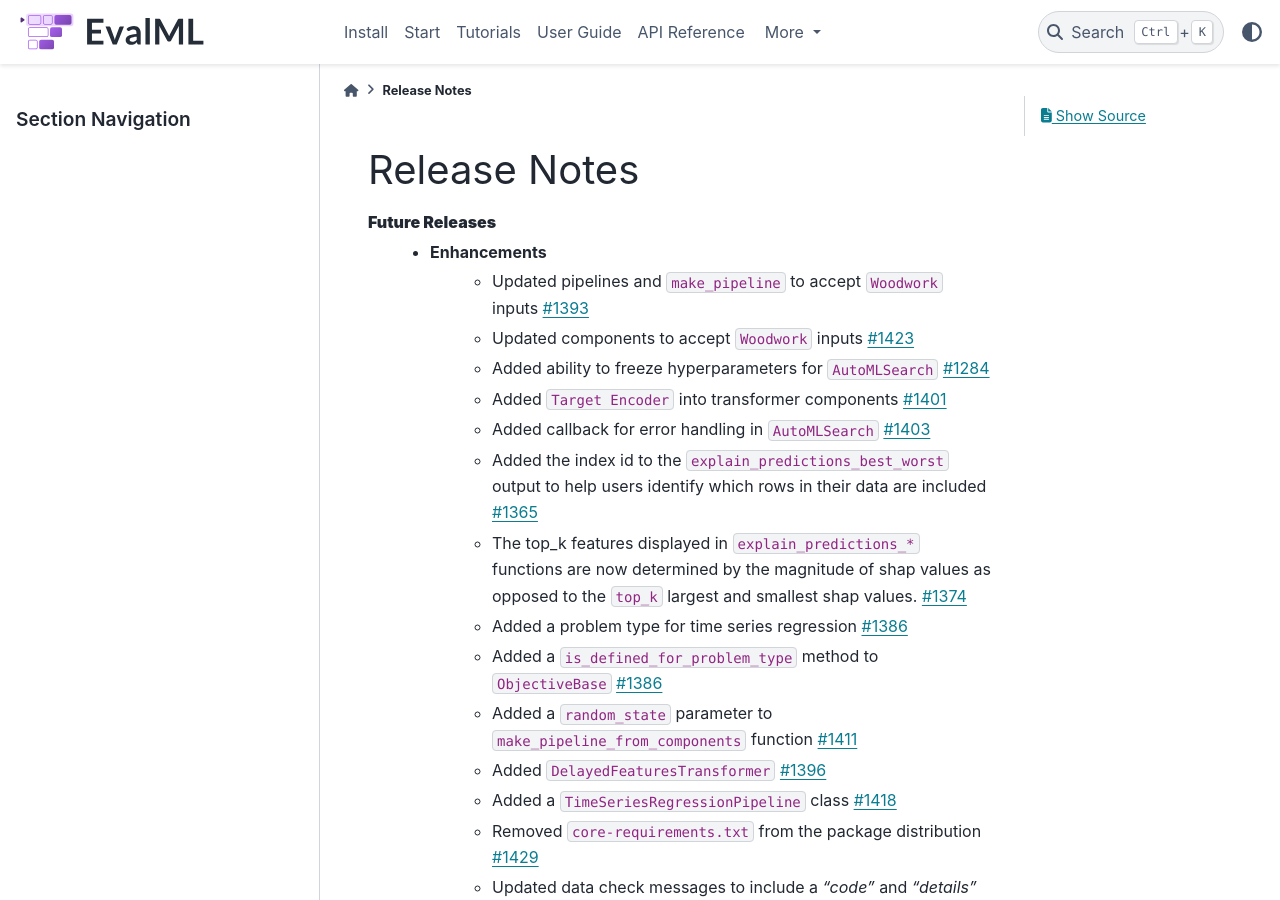
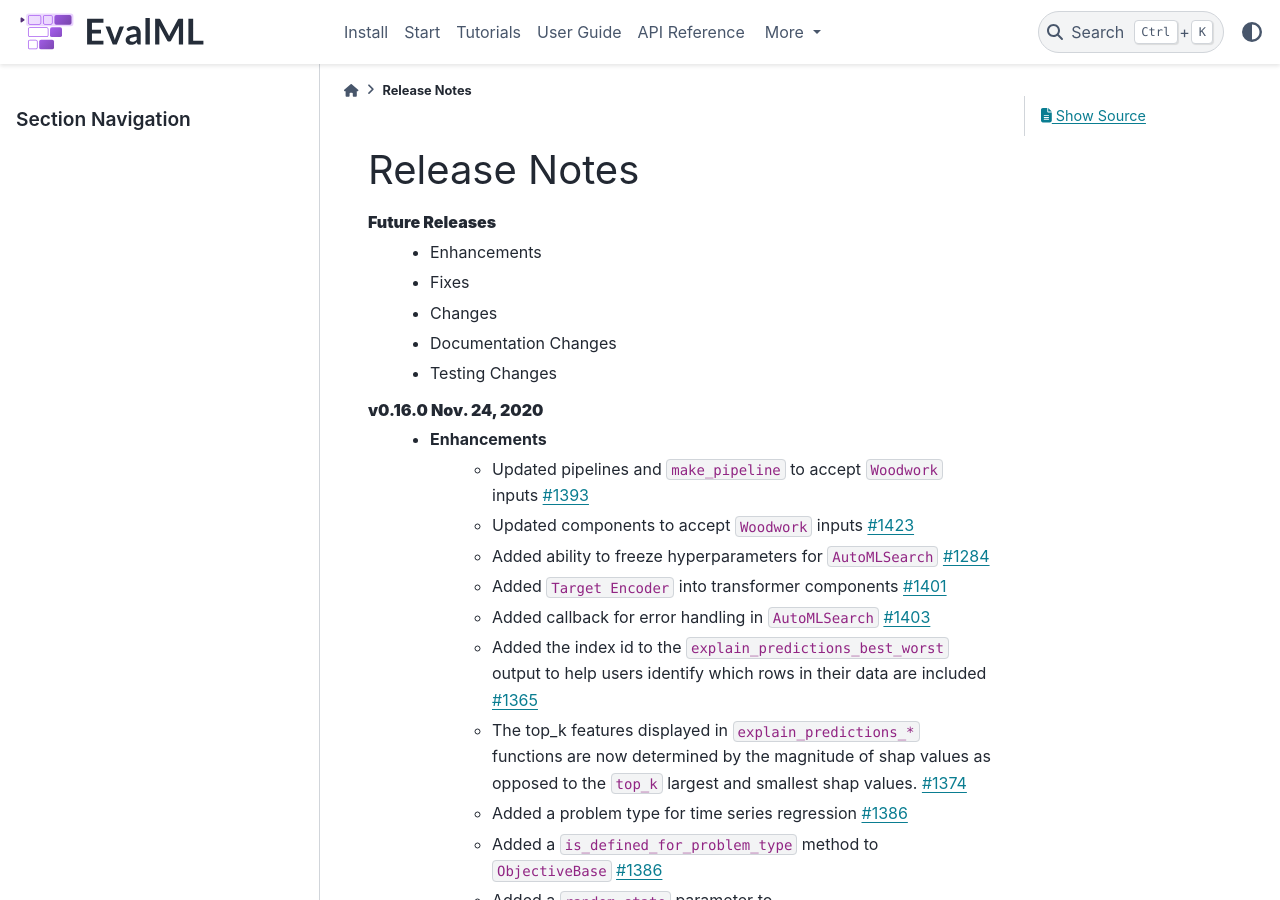
Before and after one commit to alteryx/evalml, a Sphinx documentation site: the page built from docs/source/release_notes.rst, in a window 1280 px wide and 900 px high. Built offline with Sphinx 7.4.7 and the PyData theme 0.15.4, drawn with Linux system fonts in a browser that asks for light colours; comment, search, counter and statistics services are not loaded.

Commit message:
Release v0.16.0

```diff
--- a/docs/source/release_notes.rst
+++ b/docs/source/release_notes.rst
@@ -2,6 +2,14 @@ Release Notes
 -------------
 
 **Future Releases**
+    * Enhancements
+    * Fixes
+    * Changes
+    * Documentation Changes
+    * Testing Changes
+
+
+**v0.16.0 Nov. 24, 2020**
     * Enhancements
         * Updated pipelines and ``make_pipeline`` to accept ``Woodwork`` inputs :pr:`1393`
         * Updated components to accept ``Woodwork`` inputs :pr:`1423`
--- a/evalml/__init__.py
+++ b/evalml/__init__.py
@@ -22,4 +22,4 @@ warnings.filterwarnings("ignore", category=DeprecationWarning)
 warnings.filterwarnings('ignore', 'The following selectors were not present in your DataTable')
 
 
-__version__ = '0.15.0'
+__version__ = '0.16.0'
--- a/setup.py
+++ b/setup.py
@@ -5,7 +5,7 @@ with open("README.md", "r") as fh:
 
 setup(
     name='evalml',
-    version='0.15.0',
+    version='0.16.0',
     author='Alteryx, Inc.',
     author_email='support@featurelabs.com',
     description='EvalML is an AutoML library that builds, optimizes, and evaluates machine learning pipelines using domain-specific objective functions.',
```
